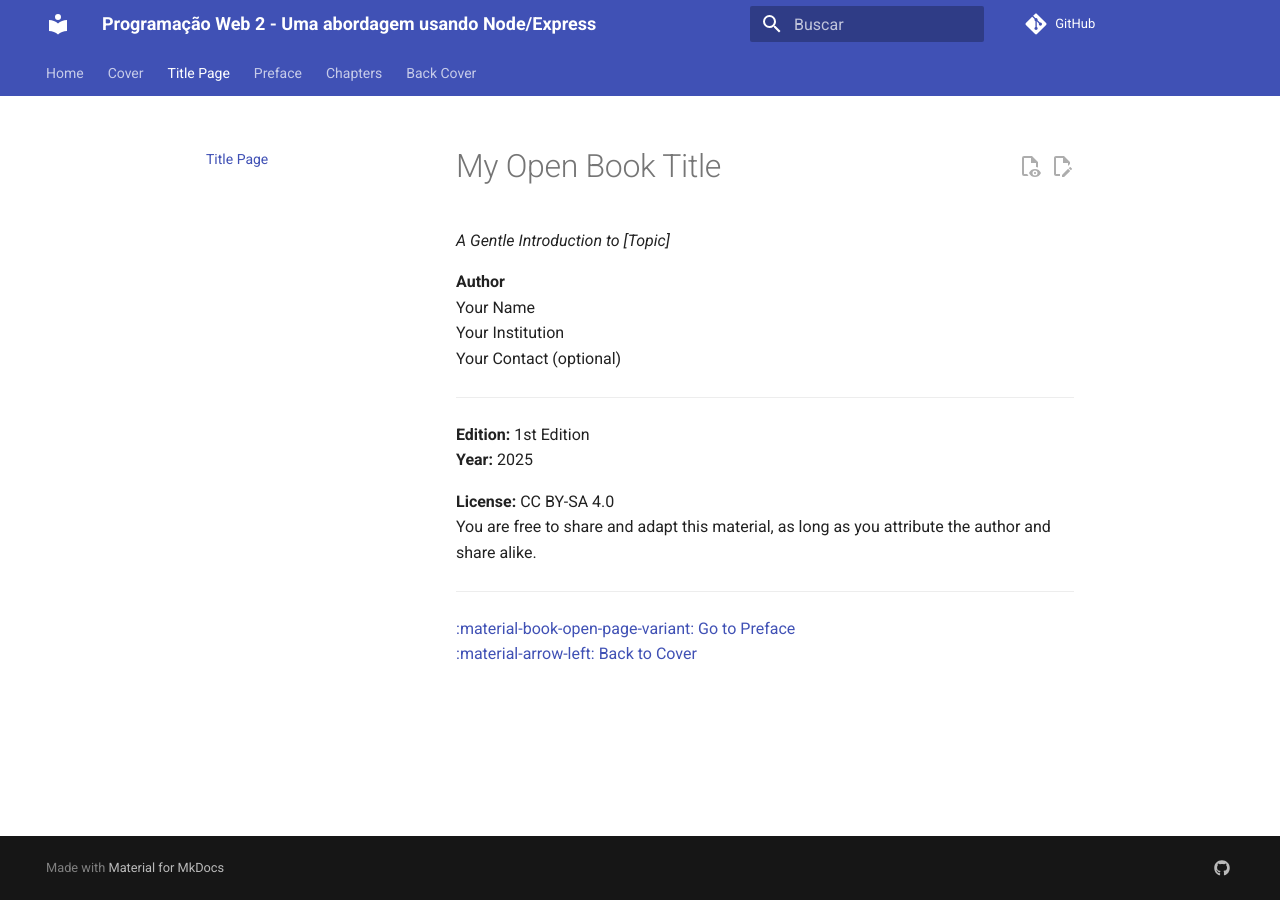
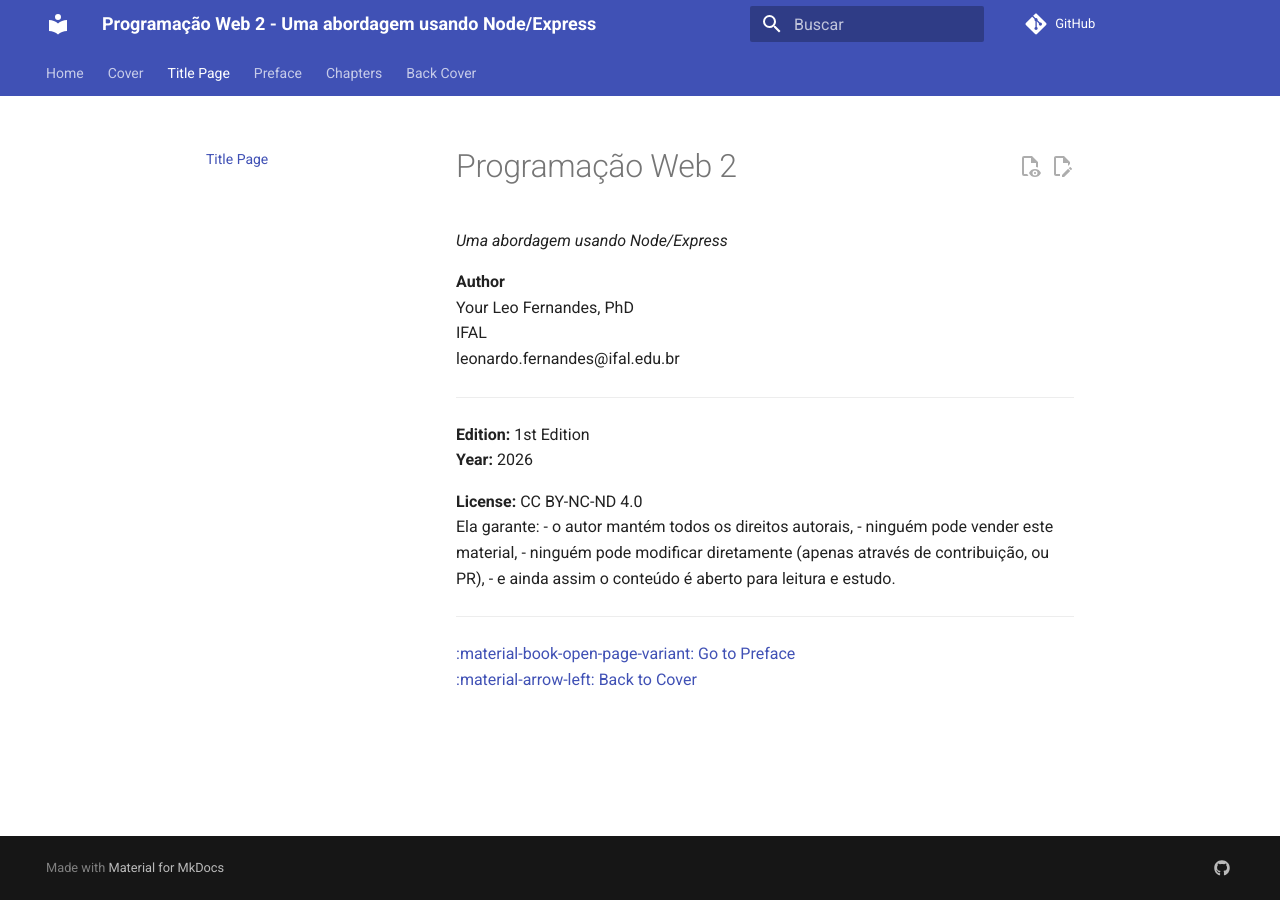
Before and after one commit to leofernandesmo/pweb2-book, an MkDocs documentation site: the page built from docs/title-page.md, in a window 1280 px wide. Built offline with MkDocs 1.6.1 and Material for MkDocs 9.7.7, drawn with Linux system fonts in a browser that asks for light colours; comment, search, counter and statistics services are not loaded.

Commit message:
Revise title and author details in title-page.md
Updated title, author information, and license details.

```diff
--- a/docs/title-page.md
+++ b/docs/title-page.md
@@ -1,20 +1,23 @@
-# My Open Book Title
+# Programação Web 2
 
-_A Gentle Introduction to [Topic]_
+_Uma abordagem usando Node/Express_
 
 **Author**
-Your Name
-Your Institution
-Your Contact (optional)
+Your Leo Fernandes, PhD
+IFAL
+leonardo.fernandes@ifal.edu.br
 
 ---
 
 **Edition:** 1st Edition
-**Year:** 2025
+**Year:** 2026
 
-**License:** CC BY-SA 4.0
-You are free to share and adapt this material, as long as you attribute the author and share alike.
-
+**License:** CC BY-NC-ND 4.0
+Ela garante:
+- o autor mantém todos os direitos autorais,
+- ninguém pode vender este material,
+- ninguém pode modificar diretamente (apenas através de contribuição, ou PR),
+- e ainda assim o conteúdo é aberto para leitura e estudo.
 ---
 
 [:material-book-open-page-variant: Go to Preface](preface.md)
```
